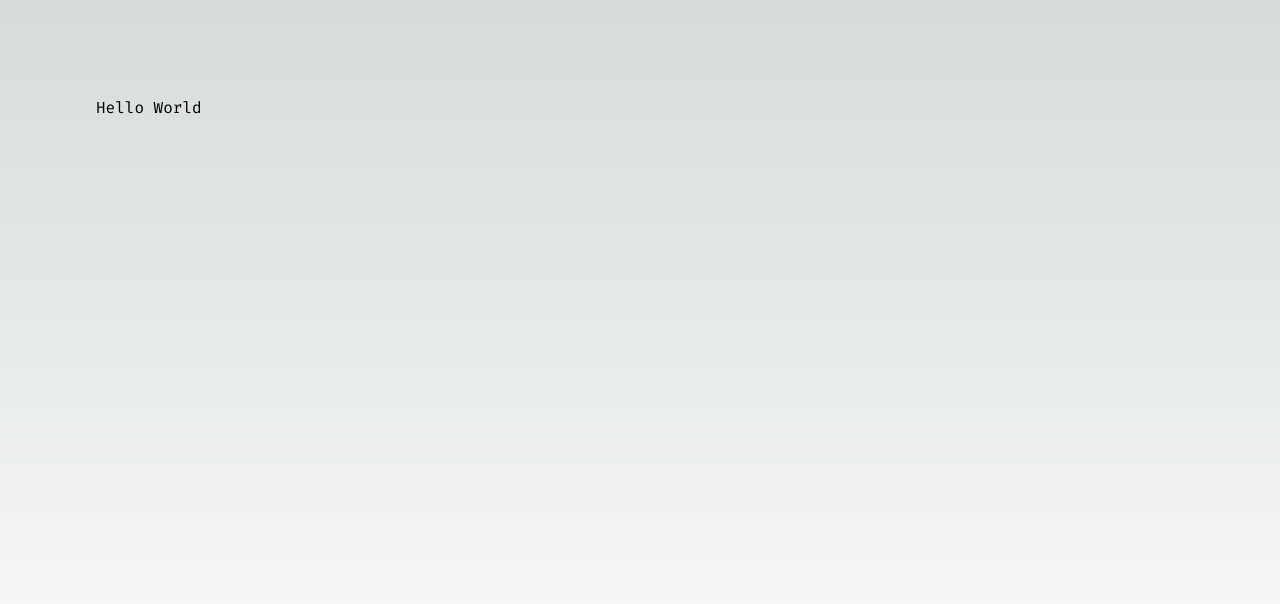
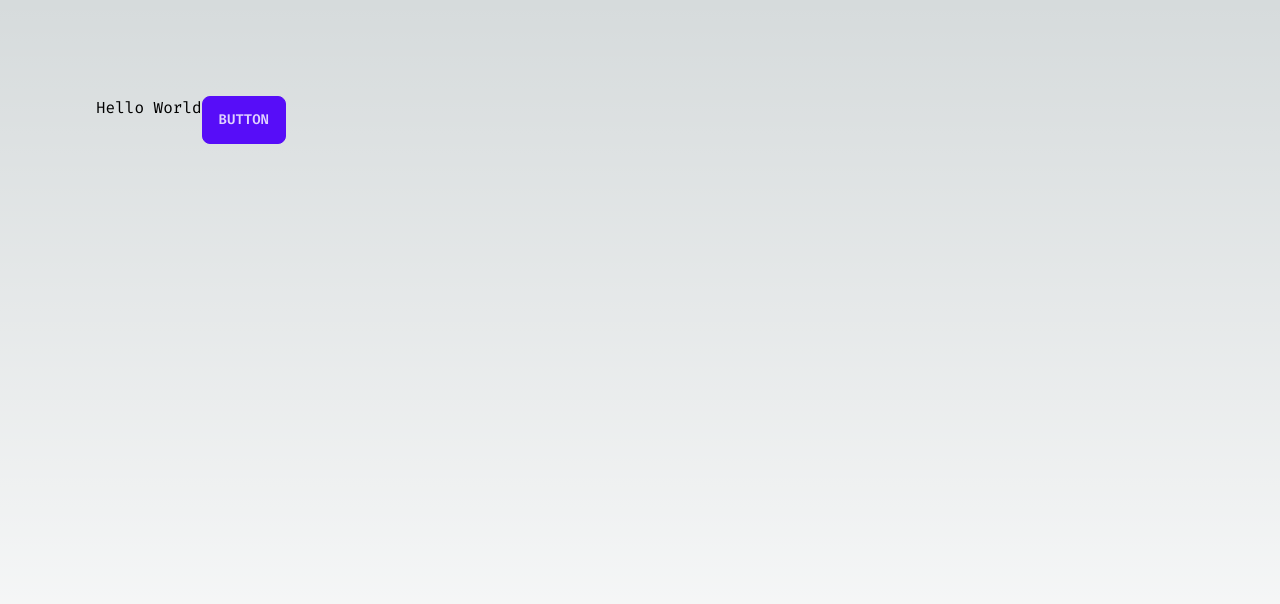
Before and after one commit to kantord/SeaGOAT-web, a Next.js app: page / in a window 1280 px wide. Shown: the top 604 px of the page. Built offline with nearby package versions, Linux system fonts and the light colour scheme.

Commit message:
feat: add daisyui

```diff
--- a/package.json
+++ b/package.json
@@ -14,6 +14,7 @@
     "@types/react": "18.2.22",
     "@types/react-dom": "18.2.7",
     "autoprefixer": "10.4.15",
+    "daisyui": "^3.7.6",
     "eslint": "8.49.0",
     "eslint-config-next": "13.5.1",
     "next": "13.5.1",
--- a/src/app/page.tsx
+++ b/src/app/page.tsx
@@ -1,5 +1,9 @@
 export default function Home() {
   return (
-    <main className="flex min-h-screen p-24">Hello World</main>
+    <main className="flex min-h-screen p-24">Hello World
+
+
+      <button className="btn btn-primary">Button</button>
+    </main>
   )
 }
--- a/tailwind.config.ts
+++ b/tailwind.config.ts
@@ -15,6 +15,6 @@ const config: Config = {
       },
     },
   },
-  plugins: [],
+  plugins: [require("daisyui")],
 }
 export default config
```
Also changed, not shown: 1 other file (tests, documents, lock files or other folders).
